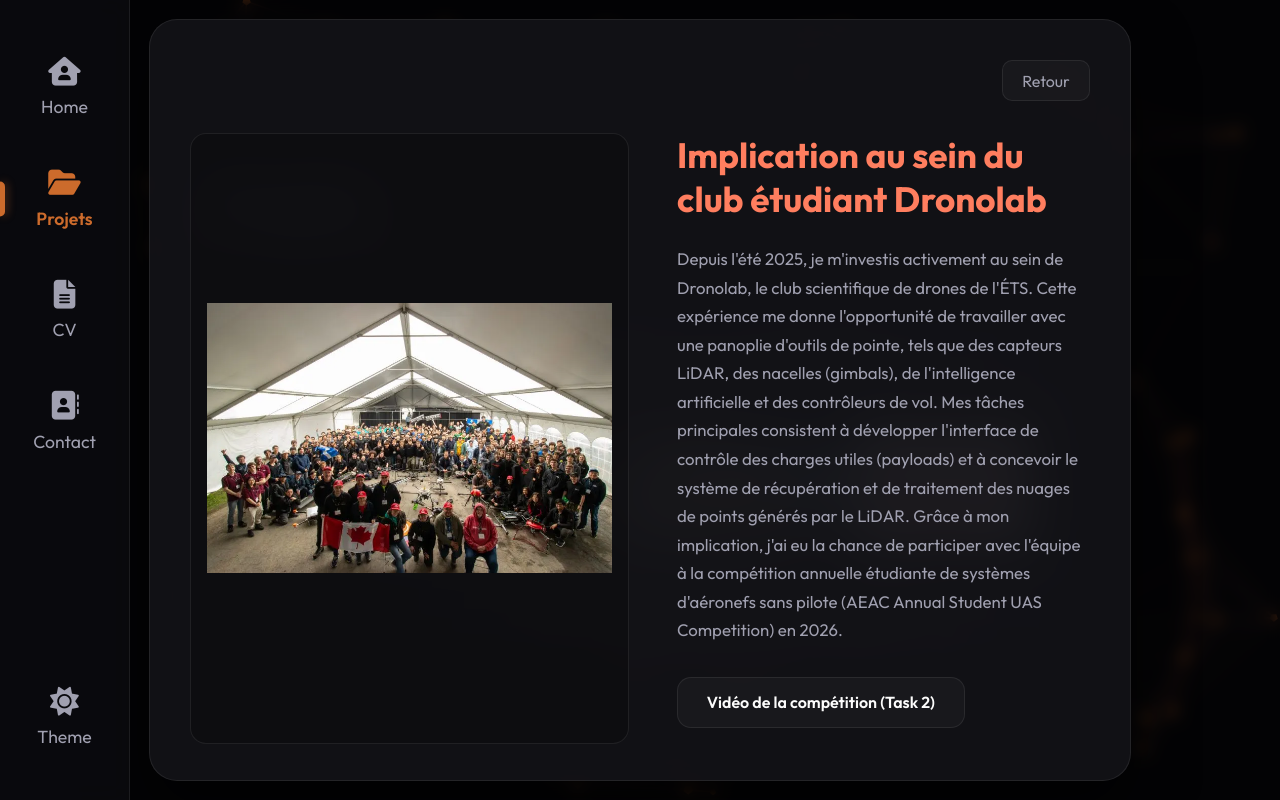
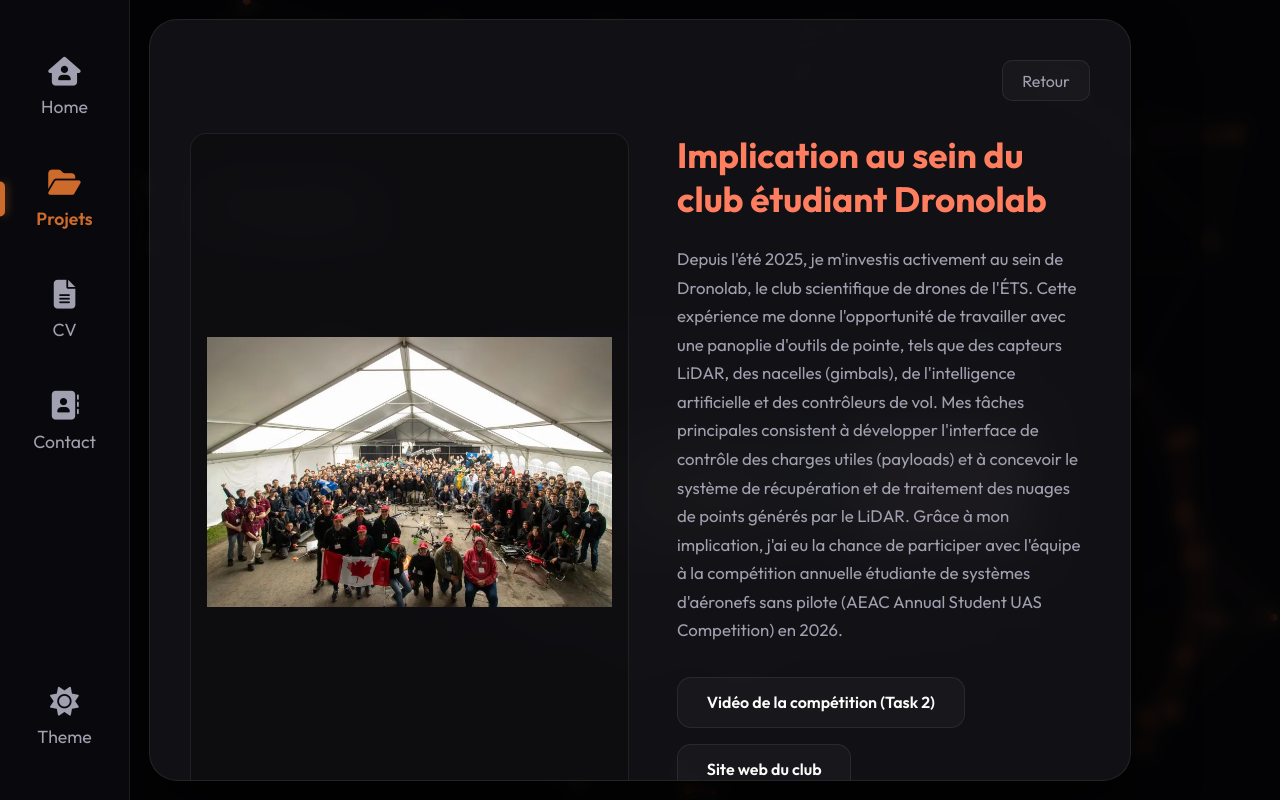
Before and after one commit to AntoineOD/PortfolioAntoineO-Donnell, a plain HTML site: page projets.html in a window 1280 px wide. Both pictures are taken after a click on the link "Club Dronolab". Drawn offline with nearby package versions, Linux system fonts and the light colour scheme.

Commit message:
Ajout du site web drono

```diff
--- a/projets.html
+++ b/projets.html
@@ -38,8 +38,9 @@
                         <span>Home</span>
                     </a>
                 </section>
-                <section class="active" :class="{ 'zoomed': hoveredLink === 'Projects' }" @mouseenter="hoveredLink = 'Projects'"
-                    @mouseleave="hoveredLink = null" style="display: inline-block;">
+                <section class="active" :class="{ 'zoomed': hoveredLink === 'Projects' }"
+                    @mouseenter="hoveredLink = 'Projects'" @mouseleave="hoveredLink = null"
+                    style="display: inline-block;">
                     <a href="projets.html">
                         <i class="fa-solid fa-folder-open icon"></i>
                         <span>Projets</span>
@@ -330,6 +331,8 @@
                                             </p>
                                             <a href="https://www.youtube.com/watch?v=-V9pjc5mUVs" target="_blank"
                                                 class="btn">Vidéo de la compétition (Task 2)</a>
+                                            <a href="https://dronolab.etsmtl.ca/" target="_blank" class="btn">Site
+                                                web du club</a>
                                         </div>
                                     </div>
                                 </div>
```
